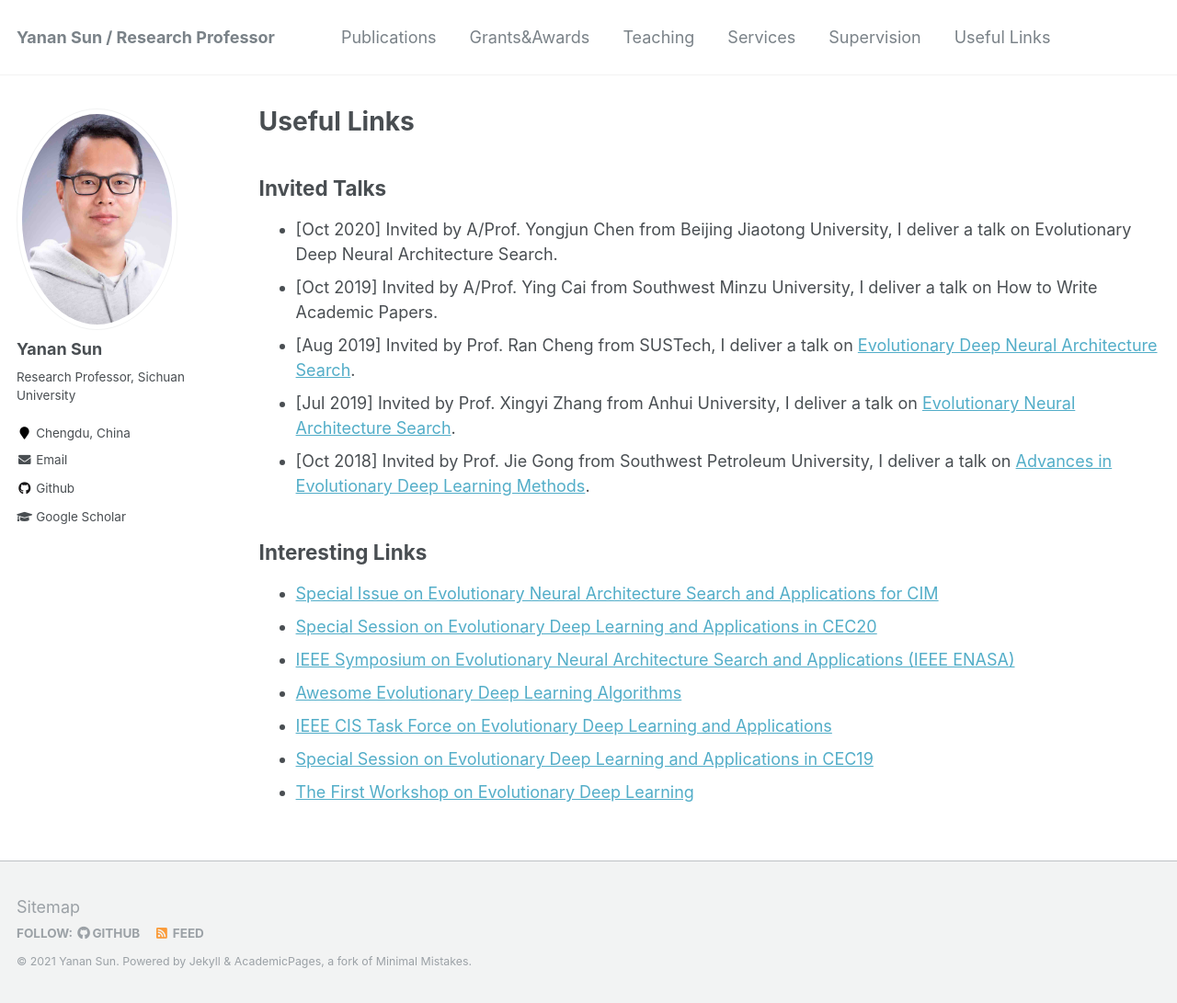
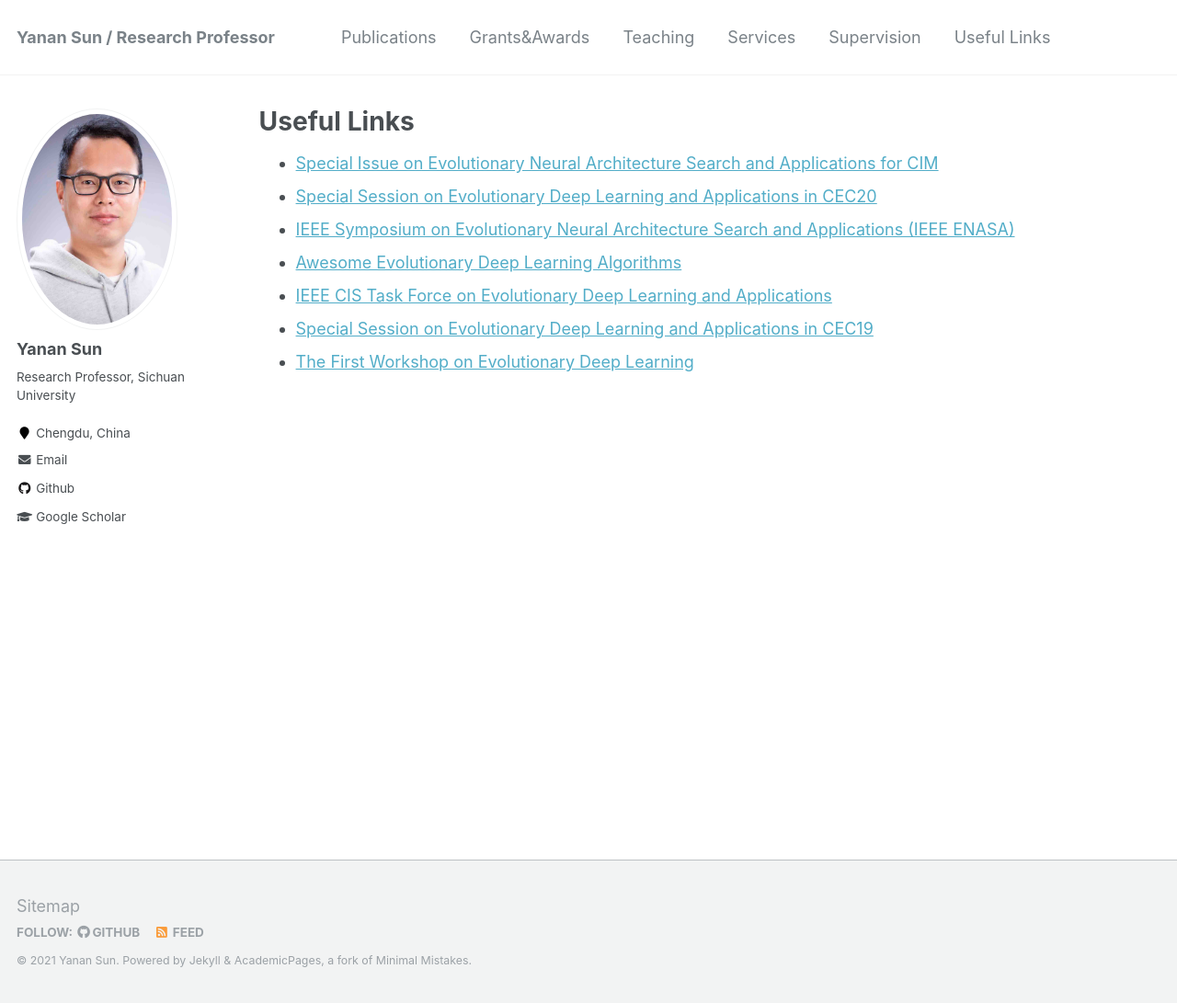
Before and after one commit to yn-sun/yn-sun.github.io, a Jekyll site: the page built from _pages/other.md, in a window 1280 px wide and 1091 px high. Shown: the whole window at 92% size. Built offline with Jekyll 4.4.1, drawn with Linux system fonts in a browser that asks for light colours; comment, search, counter and statistics services are not loaded.

Commit message:
Update other.md

```diff
--- a/_pages/other.md
+++ b/_pages/other.md
@@ -5,14 +5,6 @@
 author_profile: true
 ---
 
-## Invited Talks
-* [Oct 2020] Invited by A/Prof. Yongjun Chen from Beijing Jiaotong University, I deliver a talk on Evolutionary Deep Neural Architecture Search.
-* [Oct 2019] Invited by A/Prof. Ying Cai from Southwest Minzu University, I deliver a talk on How to Write Academic Papers.
-* [Aug 2019] Invited by Prof. Ran Cheng from SUSTech, I deliver a talk on [Evolutionary Deep Neural Architecture Search](http://emi.sustech.edu.cn/shownews.html?id=44).
-* [Jul 2019] Invited by Prof. Xingyi Zhang from Anhui University, I deliver a talk on [Evolutionary Neural Architecture Search](http://bimk.ahu.edu.cn/2019/0713/c12952a205952/page.htm).
-* [Oct 2018] Invited by Prof. Jie Gong from Southwest Petroleum University, I deliver a talk on [Advances in Evolutionary Deep Learning Methods](https://www.swpu.edu.cn/kyc/info/1028/11140.htm).
-
-## Interesting Links
 * [Special Issue on Evolutionary Neural Architecture Search and Applications for CIM](https://yn-sun.github.io/si_enasa.html)
 * [Special Session on Evolutionary Deep Learning and Applications in CEC20](https://yn-sun.github.io/cec20.html)
 * [IEEE Symposium on Evolutionary Neural Architecture Search and Applications (IEEE ENASA)](http://www.ieeessci2020.org/symposiums/enasa.html)
```
